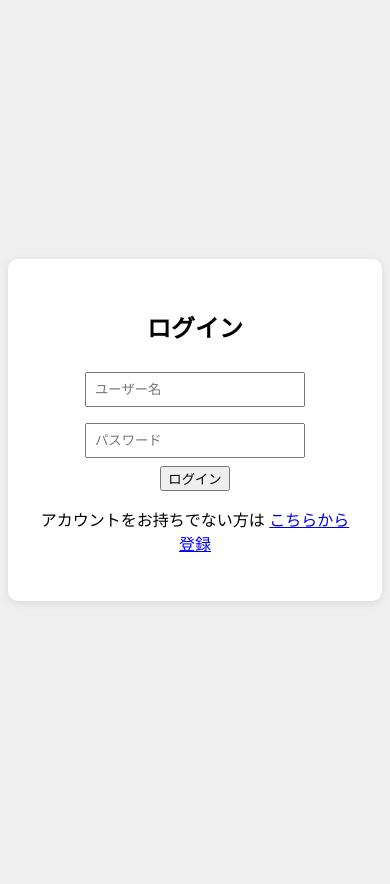
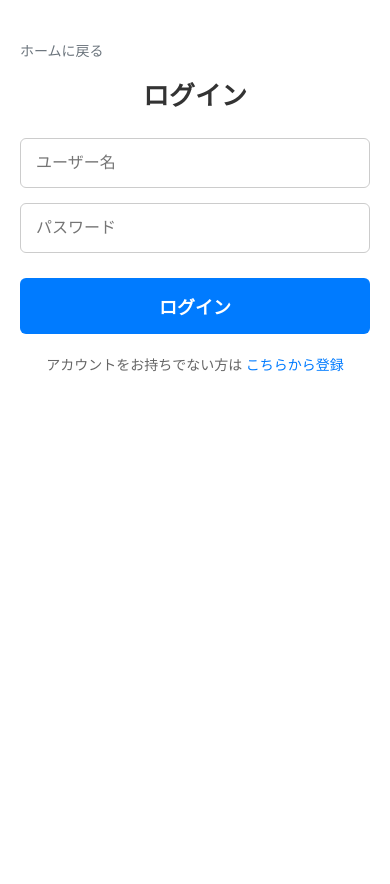
Before and after one commit to jphacks/hs_2503, a PHP site: page /html/login.html in a window 390 px wide. Before the commit the page ends 603 px from the top, so only its background shows below. Run offline with PHP 8.4, Linux system fonts and the light colour scheme.

Commit message:
fixed login(add home)

```diff
--- a/css/login.css
+++ b/css/login.css
@@ -1,22 +1,188 @@
+/* ---------------------------------- */
+/* 1. 全体の設定と背景 (Body & HTML) */
+/* ---------------------------------- */
 body {
-  font-family: sans-serif;
-  background-color: #f0f0f0;
-  display: flex;
-  justify-content: center;
-  align-items: center;
-  height: 100vh;
+    /* ページの背景を落ち着いた色に設定 */
+    background-color: #f0f2f5;
+    /* フォントを設定 */
+    font-family: 'Segoe UI', Tahoma, Geneva, Verdana, sans-serif;
+    /* ページ全体で要素を中央に配置 */
+    display: flex;
+    justify-content: center;
+    align-items: center;
+    /* ビューポートの高さ全体を使用 */
+    min-height: 100vh;
+    margin: 0;
+    padding: 0;
+    box-sizing: border-box;
 }
 
+/* ---------------------------------- */
+/* 2. ログインコンテナ (Card Design) */
+/* ---------------------------------- */
 .login-container {
-  background: white;
-  padding: 30px;
-  border-radius: 10px;
-  box-shadow: 0 2px 10px rgba(0,0,0,0.1);
-  text-align: center;
+    /* 白いカードのような背景 */
+    background-color: #ffffff;
+    /* 角を丸くする */
+    border-radius: 12px;
+    /* 影をつけて浮き上がらせる */
+    box-shadow: 0 4px 15px rgba(0, 0, 0, 0.1);
+    /* 内側の余白 */
+    padding: 40px;
+    /* 最大幅を設定 */
+    max-width: 400px;
+    width: 90%;
+    text-align: center;
+    /* 中央配置のための調整 */
+    margin: 20px;
 }
 
-input {
-  margin: 8px 0;
-  padding: 8px;
-  width: 200px;
+/* ---------------------------------- */
+/* 3. 見出し (H2) */
+/* ---------------------------------- */
+.login-container h2 {
+    color: #333;
+    margin-bottom: 30px;
+    font-weight: 600;
+    font-size: 28px;
 }
+
+/* ---------------------------------- */
+/* 4. 入力フィールド (Inputs) */
+/* ---------------------------------- */
+#loginForm input[type="text"],
+#loginForm input[type="password"] {
+    width: 100%;
+    /* ボックスのサイズ計算方法を変更 */
+    box-sizing: border-box;
+    padding: 12px;
+    margin-bottom: 15px;
+    border: 1px solid #ccc;
+    border-radius: 6px;
+    font-size: 16px; /* PCでも読みやすいサイズ */
+    transition: border-color 0.3s, box-shadow 0.3s;
+}
+
+/* 入力フィールドがフォーカスされたとき */
+#loginForm input:focus {
+    border-color: #007bff; /* 青色に変化 */
+    outline: none;
+    box-shadow: 0 0 5px rgba(0, 123, 255, 0.3);
+}
+
+/* ---------------------------------- */
+/* 5. ログインボタン (Button) */
+/* ---------------------------------- */
+#loginForm button[type="submit"] {
+    width: 100%;
+    padding: 12px;
+    background-color: #007bff; /* メインカラー */
+    color: white;
+    border: none;
+    border-radius: 6px;
+    cursor: pointer;
+    font-size: 18px; /* ボタンは少し大きく */
+    font-weight: bold;
+    margin-top: 10px;
+    transition: background-color 0.3s;
+}
+
+/* ボタンにマウスオーバーしたとき */
+#loginForm button[type="submit"]:hover {
+    background-color: #0056b3;
+}
+
+/* ---------------------------------- */
+/* 6. リンクとテキスト (Links & Text) */
+/* ---------------------------------- */
+.login-container p {
+    color: #666;
+    margin-top: 20px;
+    font-size: 14px;
+}
+
+.login-container a {
+    color: #007bff;
+    text-decoration: none;
+    transition: color 0.3s;
+}
+
+.login-container a:hover {
+    color: #0056b3;
+    text-decoration: underline;
+}
+
+/* ---------------------------------- */
+/* 7. ホームに戻るリンク (PC向け初期設定) */
+/* ---------------------------------- */
+.back-to-home {
+    /* PCでは、コンテナ内の上部に配置（CSSで装飾する前提） */
+    margin-bottom: 20px;
+    text-align: left;
+}
+
+.back-to-home a {
+    font-size: 14px;
+    color: #6c757d;
+}
+
+
+/* ################################## */
+/* 8. モバイル対応 (Media Query) */
+/* ################################## */
+
+/* 画面幅が600px以下の場合に適用されるスタイル */
+@media (max-width: 600px) {
+
+    /* 1. Bodyの調整 */
+    body {
+        /* モバイルでは背景色を白にして、フルスクリーンの「アプリ感」を出す */
+        background-color: #ffffff;
+        /* モバイルでは中央配置を解除し、上端に寄せる */
+        align-items: flex-start;
+    }
+
+    /* 2. ログインコンテナの調整 */
+    .login-container {
+        /* モバイルでは画面の幅いっぱいに広げる */
+        width: 100%;
+        max-width: 100%;
+        /* 角丸と影を削除し、画面にフィットさせる */
+        border-radius: 0;
+        box-shadow: none;
+        /* 上下の余白を調整 */
+        padding: 20px;
+        margin: 0;
+        /* ビューポートの高さ全体を使用 */
+        min-height: 100vh;
+    }
+
+    /* 3. 見出しの調整 */
+    .login-container h2 {
+        font-size: 26px; /* 少しだけ小さく */
+        margin-top: 10px;
+        margin-bottom: 25px;
+    }
+
+    /* 4. 入力フィールドとボタンのサイズ調整（モバイル向け改善） */
+    #loginForm input[type="text"],
+    #loginForm input[type="password"] {
+        /* ⬇️ 高さ（タッチ領域）を確保 ⬇️ */
+        padding: 15px;
+        font-size: 16px;
+    }
+
+    #loginForm button[type="submit"] {
+        /* ⬇️ 高さ（タッチ領域）を確保 ⬇️ */
+        padding: 15px;
+        font-size: 18px;
+    }
+
+    /* 5. ホームに戻るリンクの配置調整 */
+    .back-to-home {
+        /* モバイルでは左上に固定されないよう調整 */
+        position: static;
+        text-align: left;
+        margin-bottom: 15px;
+    }
+}
--- a/html/login.html
+++ b/html/login.html
@@ -7,6 +7,9 @@
 </head>
 <body>
   <div class="login-container">
+    <p class="back-to-home">
+      <a href="../index.html">ホームに戻る</a>
+    </p>
     <h2>ログイン</h2>
     <form id="loginForm">
       <input type="text" id="username" placeholder="ユーザー名" required><br>
@@ -16,7 +19,6 @@
     </form>
   </div>
 
-  <!-- モジュールとして読み込む -->
   <script type="module">
     import { initLoginForm } from '../js/auth.js';
     document.addEventListener("DOMContentLoaded", () => {
```
